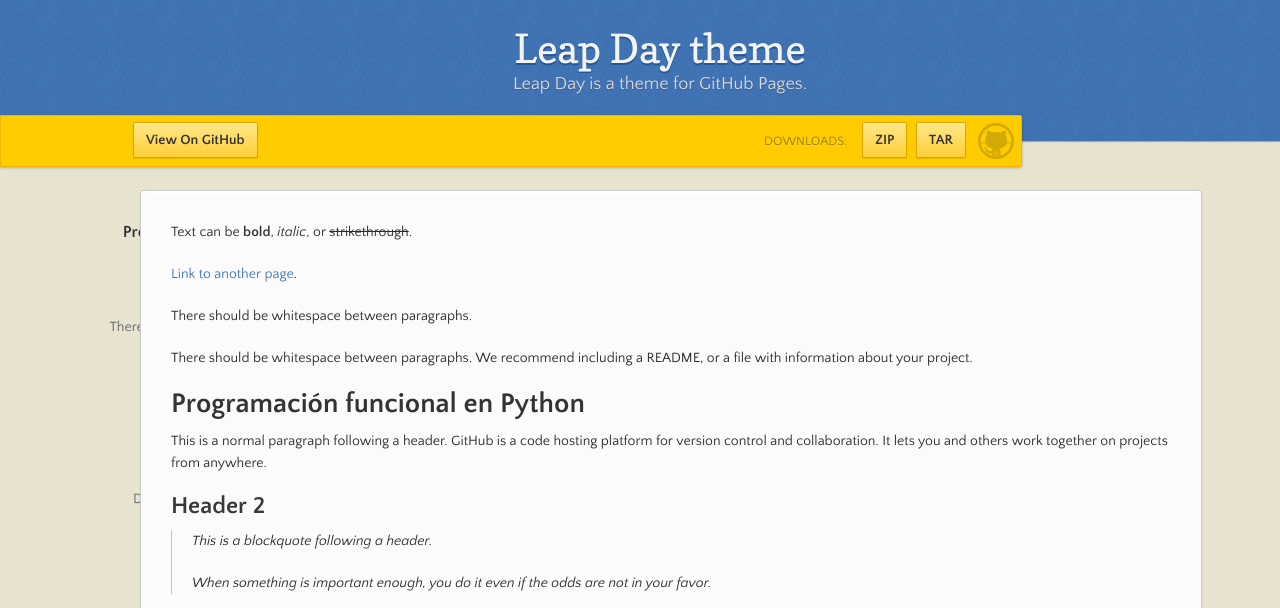
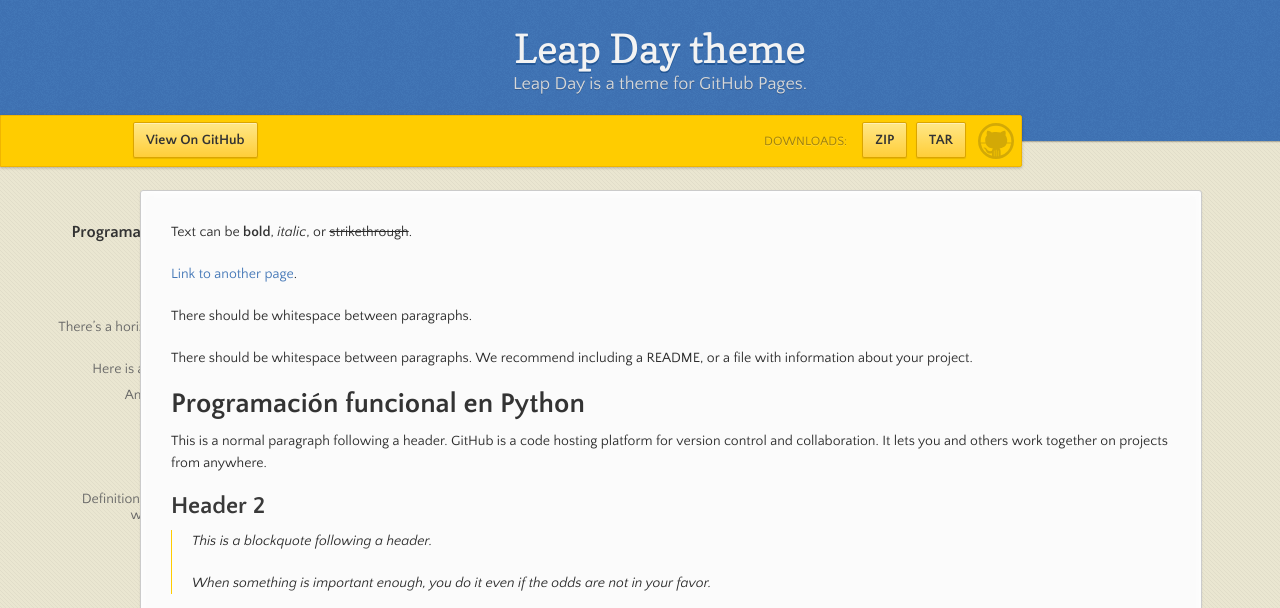
Before and after one commit to JDaviddE/JDaviddE.github.io, a Jekyll site: the page built from index.md, in a window 1280 px wide. Shown: the top 608 px of the page. Built offline with Jekyll 4.4.1, drawn with Linux system fonts in a browser that asks for light colours.

Commit message:
Update jekyll-theme-leap-day.scss

```diff
--- a/_sass/jekyll-theme-leap-day.scss
+++ b/_sass/jekyll-theme-leap-day.scss
@@ -304,7 +304,7 @@ nav {
   width: 230px;
   position: fixed;
   top: 220px;
-  left:5%;
+  left:1%;
 
   text-align: right;
 
```
